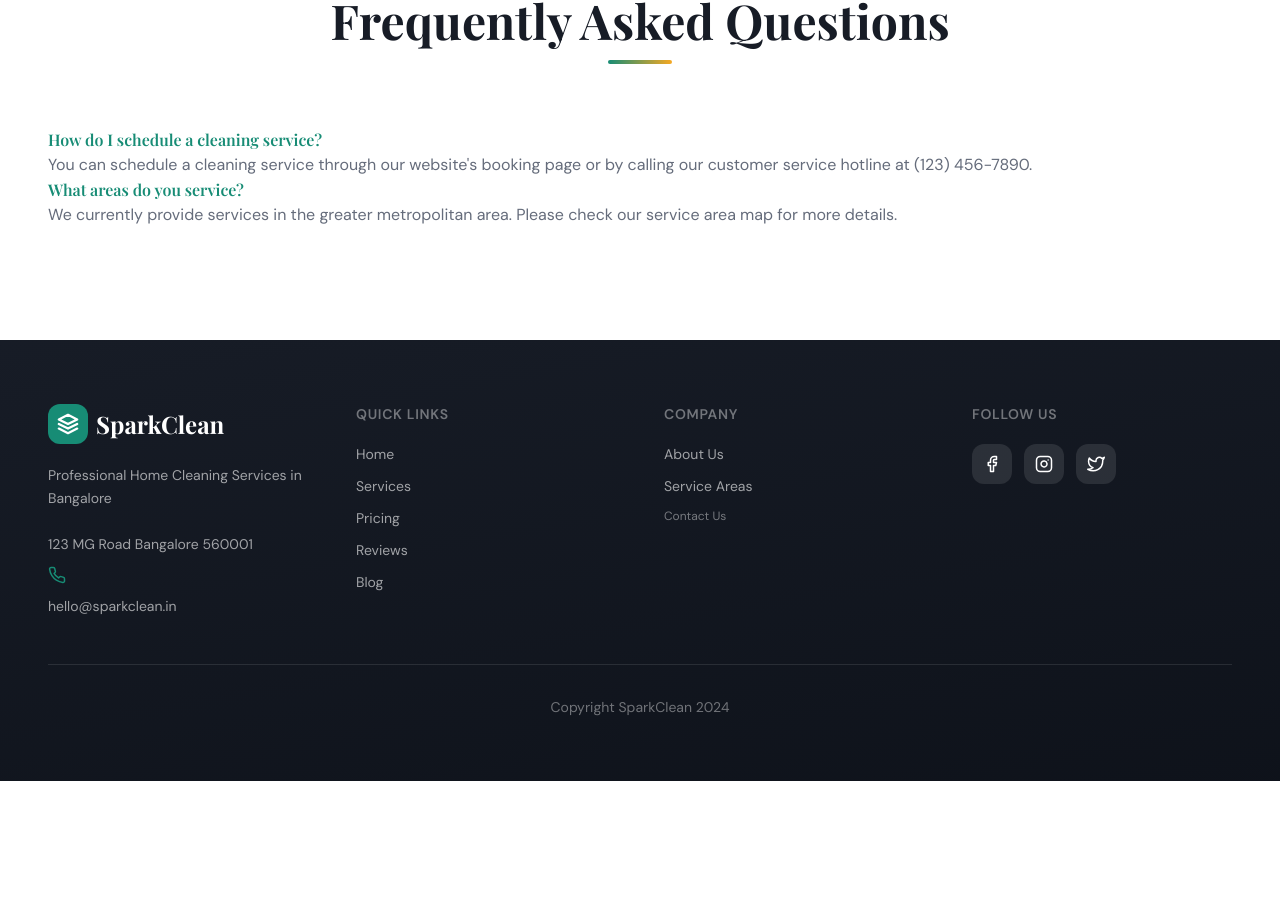
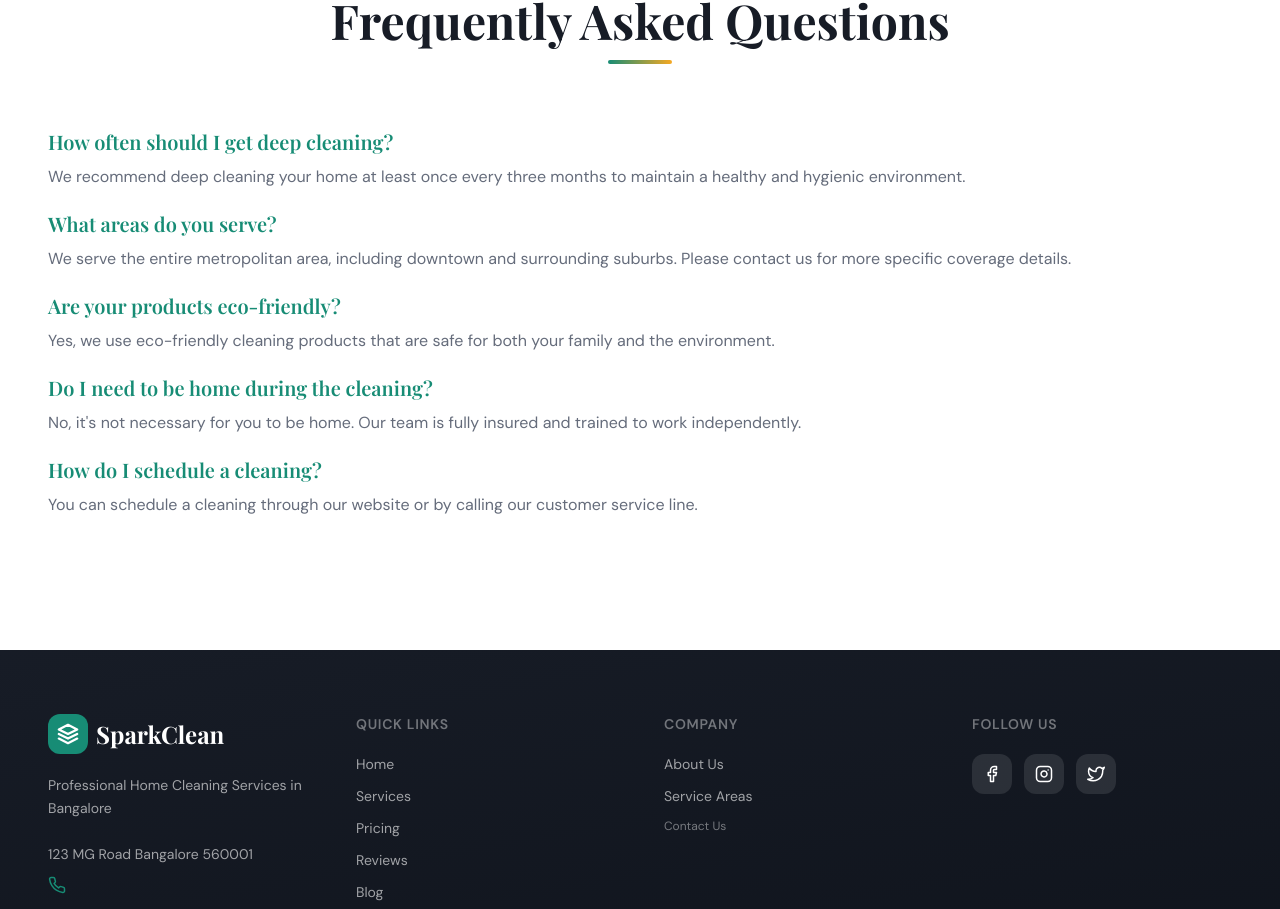
Before and after one commit to nikhilbobe-07/sample-web-code, a React (Vite) app: page / in a window 1280 px wide. Shown: the part 2973-3882 px from the top of the page. Before the commit the page ends 3754 px from the top, so only its background shows below. Built offline with nearby package versions, Linux system fonts and the light colour scheme; the HTML template or start-up script is replaced by a standard one; a web font is replaced by a local one.

Commit message:
AI Fix: SparkClean on https://sparkclean-geo-aeo.lovable.app

```diff
--- a/src/pages/Index.tsx
+++ b/src/pages/Index.tsx
@@ -327,13 +327,25 @@ const Index = () => {
           </motion.div>
 
           <div className="faq-section">
-            <div className="faq-item">
-              <h3 className="cursor-pointer text-primary font-semibold">How do I schedule a cleaning service?</h3>
-              <p className="text-muted-foreground font-body leading-relaxed">You can schedule a cleaning service through our website's booking page or by calling our customer service hotline at (123) 456-7890.</p>
+            <div className="faq-item mb-5">
+              <h3 className="text-xl font-semibold text-primary cursor-pointer">How often should I get deep cleaning?</h3>
+              <p className="text-muted-foreground font-body leading-relaxed mt-2">We recommend deep cleaning your home at least once every three months to maintain a healthy and hygienic environment.</p>
             </div>
-            <div className="faq-item">
-              <h3 className="cursor-pointer text-primary font-semibold">What areas do you service?</h3>
-              <p className="text-muted-foreground font-body leading-relaxed">We currently provide services in the greater metropolitan area. Please check our service area map for more details.</p>
+            <div className="faq-item mb-5">
+              <h3 className="text-xl font-semibold text-primary cursor-pointer">What areas do you serve?</h3>
+              <p className="text-muted-foreground font-body leading-relaxed mt-2">We serve the entire metropolitan area, including downtown and surrounding suburbs. Please contact us for more specific coverage details.</p>
+            </div>
+            <div className="faq-item mb-5">
+              <h3 className="text-xl font-semibold text-primary cursor-pointer">Are your products eco-friendly?</h3>
+              <p className="text-muted-foreground font-body leading-relaxed mt-2">Yes, we use eco-friendly cleaning products that are safe for both your family and the environment.</p>
+            </div>
+            <div className="faq-item mb-5">
+              <h3 className="text-xl font-semibold text-primary cursor-pointer">Do I need to be home during the cleaning?</h3>
+              <p className="text-muted-foreground font-body leading-relaxed mt-2">No, it's not necessary for you to be home. Our team is fully insured and trained to work independently.</p>
+            </div>
+            <div className="faq-item mb-5">
+              <h3 className="text-xl font-semibold text-primary cursor-pointer">How do I schedule a cleaning?</h3>
+              <p className="text-muted-foreground font-body leading-relaxed mt-2">You can schedule a cleaning through our website or by calling our customer service line.</p>
             </div>
           </div>
         </div>
```
